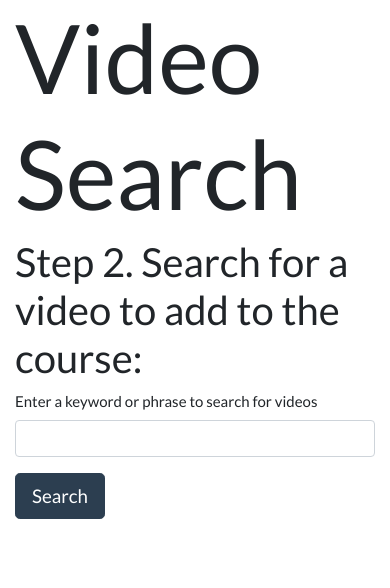
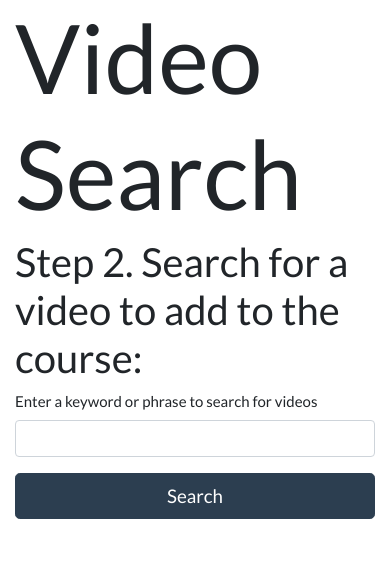
Before and after one commit to andreamartz/sb-29-capstone-1, a Flask app: template templates/videos/search.html in a window 390 px wide. Shown: the part 71-659 px from the top of the page. Run offline with Flask 2, Linux system fonts and the light colour scheme; the template is opened without the code that fills it, so the values that code supplies are empty; parts of the project's set-up code (start-up, migrations or seed data) failed here and were passed over.

Commit message:
Make video search page responsive

```diff
--- a/templates/videos/search.html
+++ b/templates/videos/search.html
@@ -3,7 +3,7 @@ on the course edit route -->
 
 {% extends 'base.html' %}
 {% block content %}
-<div class="row justify-content-center">
+<div class="row justify-content-center mt-3 mb-5">
   <div class="col">
     <h1 class="display-1">Video Search</h1>
     <h2>Step 2. Search for a video to add to the course: <br><i>{{ course.title }}</i></h2>
@@ -14,16 +14,20 @@ on the course edit route -->
         <b id="keyword-err"></b>
         <input type="hidden" id="course-id" value={{course.id}}>
       </div>
-      <button type="submit" class="btn btn-lg btn-primary">Search</button>
+      <div class="row">
+        <div class="col-md-4 col-lg-2">
+          <button type="submit" class="btn btn-primary btn-lg btn-block">Search</button>
+        </div>
+      </div>
     </form>
   </div>
 </div>
-<div class="row justify-content-center">
-  <div id="search-results" class="col">
-    <!-- Videos will be rendered by JavaScript. -->
-    <!-- Each video will be rendered with an "Add to course" button. -->
+<!-- <div class="row justify-content-center"> -->
+<div id="search-results">
+  <!-- Videos will be rendered by JavaScript. -->
+  <!-- Each video will be rendered with an "Add to course" button. -->
 
-  </div>
 </div>
+<!-- </div> -->
 
 {% endblock %}
```
